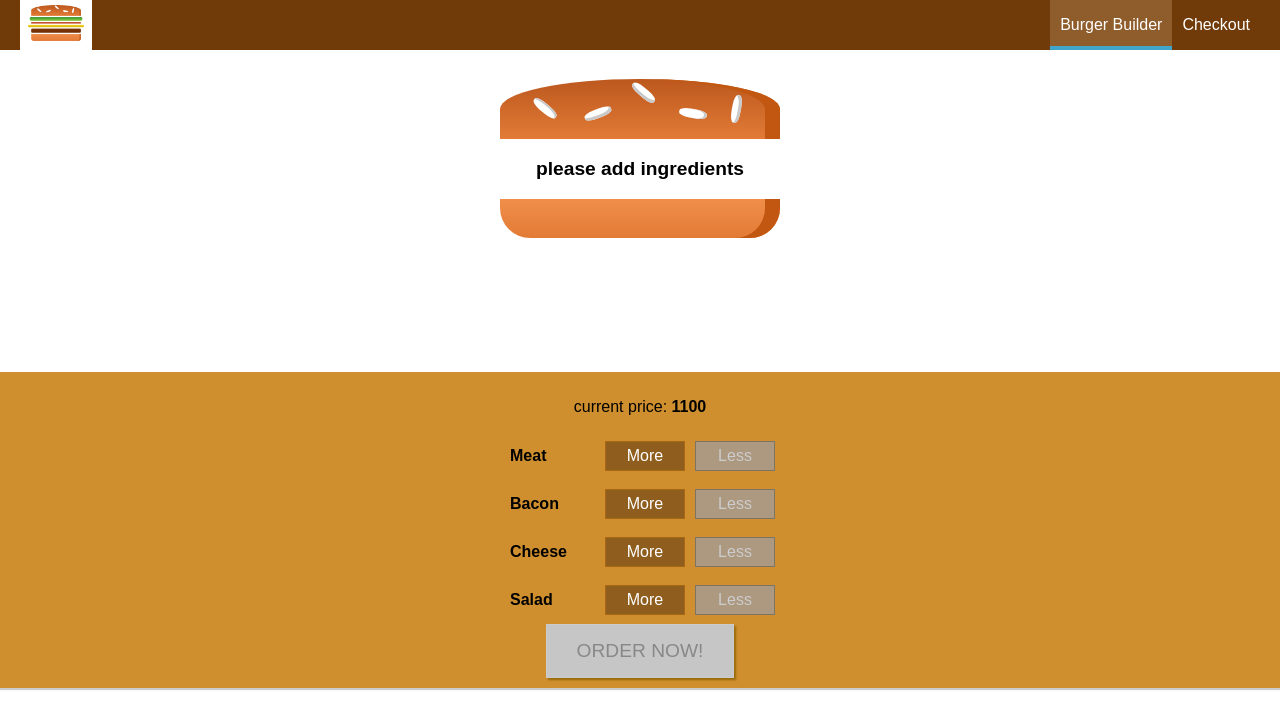
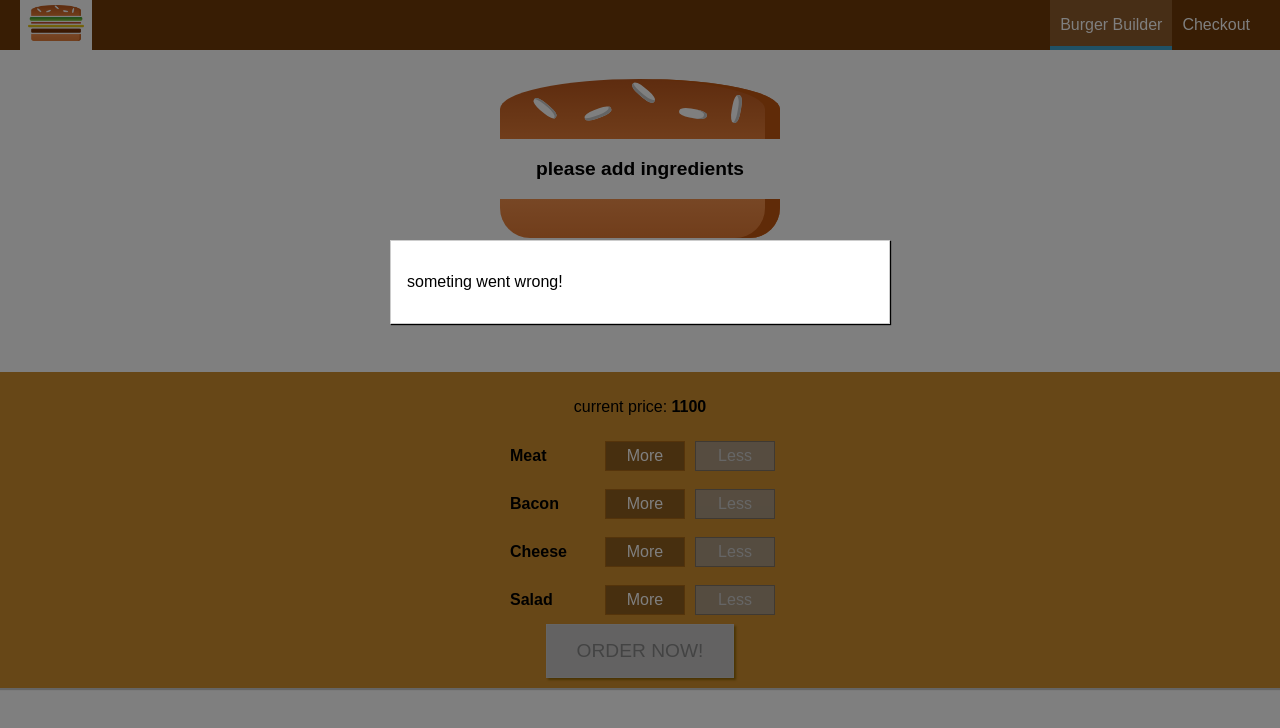
Before and after one commit to Robinhood1712/burger-builder, a React app: page / in a window 1280 px wide. Shown: the top 728 px of the page. Built offline with nearby package versions, Linux system fonts and the light colour scheme.

Commit message:
addin global error handler higher order component

```diff
--- a/src/components/Navigation/Toolbar/Toolbar.js
+++ b/src/components/Navigation/Toolbar/Toolbar.js
@@ -3,8 +3,6 @@ import React from "react";
 import styles from "../Toolbar/Toolbar.css";
 
 import Logo from "../../Logo/Logo";
-
-import  Axios  from "axios";
 
 import NavigationItems from "../NavigationItems/NavigationItems";
 
--- a/src/containers/BurgerBuilder/BurgerBuilder.js
+++ b/src/containers/BurgerBuilder/BurgerBuilder.js
@@ -7,6 +7,7 @@ import Modal from '../../components/UI/Modal/Modal';
 import OrderSummary from "../../components/Burger/OrderSummary/OrderSummary";
 import axios from "../../Axios-orders";
 import Spinner from "../../components/UI/Spinner/Spinner";
+import withErrorHandler from "../../hoc/withErrorHandler/withErrorHandler";
 
 const INGREDIENTS_PRICES = {
     salad: 200,
@@ -130,6 +131,7 @@ class BurgerBuilder extends Component{
                 loading: false,
                 purchasing: false})
         }).then(error => {
+            console.log(error)
             this.setState({
                 loading: false,
                 purchasing: false
@@ -179,4 +181,4 @@ class BurgerBuilder extends Component{
     }
 }
 
-export default BurgerBuilder;
+export default withErrorHandler(BurgerBuilder);
--- /dev/null
+++ b/src/hoc/withErrorHandler/withErrorHandler.js
@@ -0,0 +1,21 @@
+import React from "react";
+import Auxilliary from "../auxi";
+import Modal from "../../components/UI/Modal/Modal";
+
+
+const withErrorHandler = (WrappedComponent) => {
+    return (props) => {
+        return (
+            <Auxilliary>
+                <Modal show>
+                    <p>someting went wrong!</p>
+                </Modal>
+                <WrappedComponent  {...props} />
+            </Auxilliary>
+        )
+    }
+
+}
+
+
+export default withErrorHandler;
```
